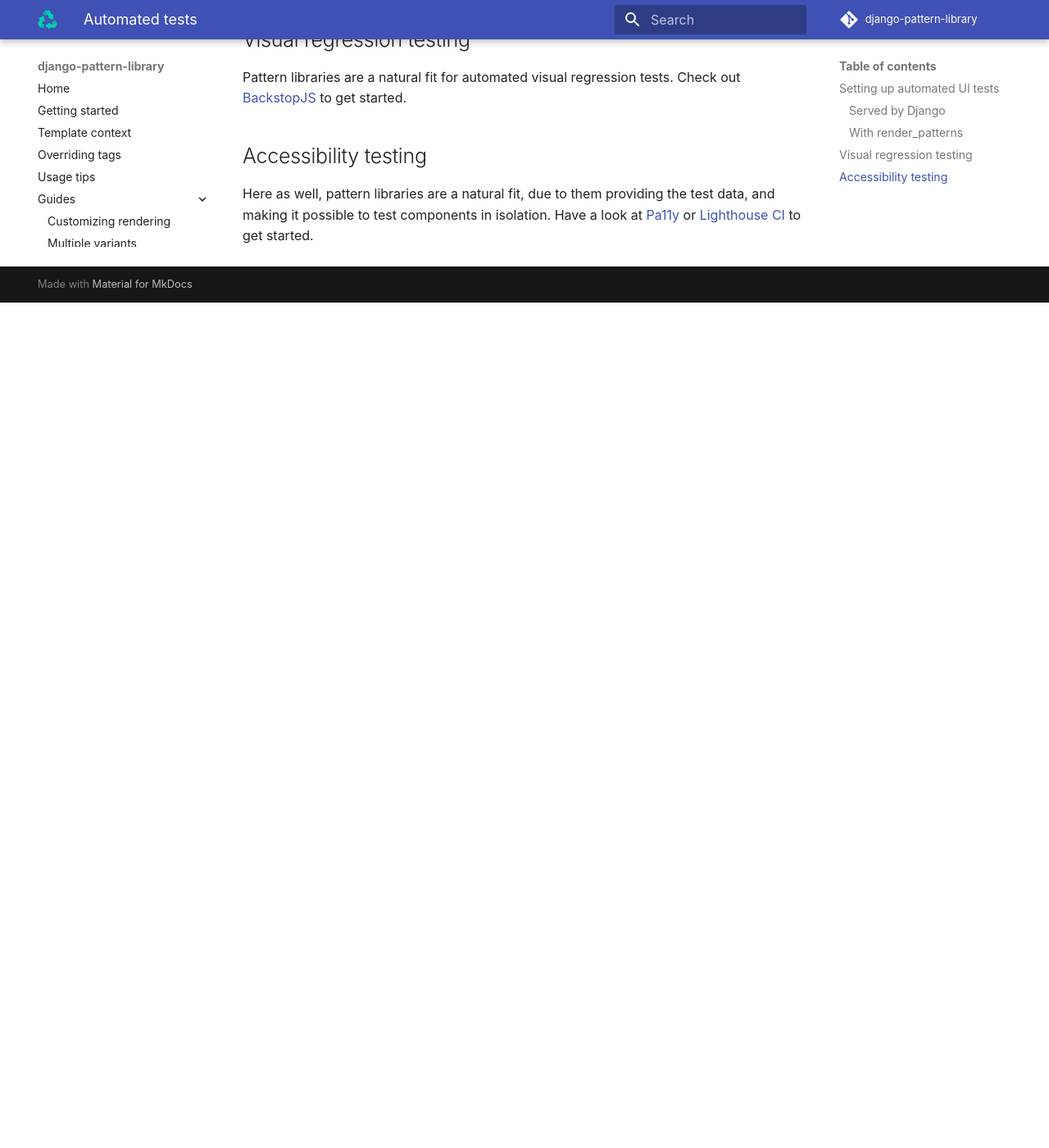
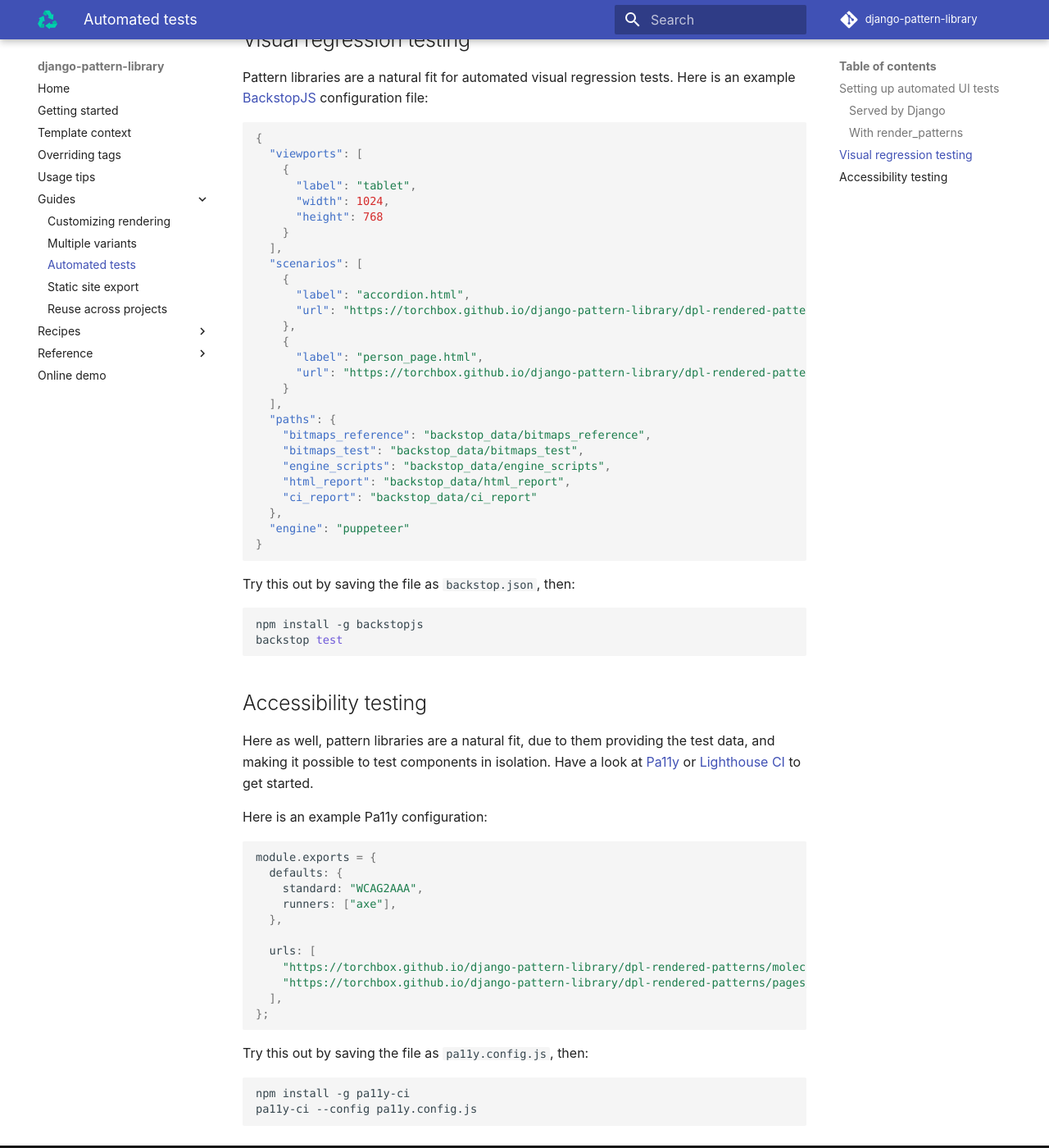
Before and after one commit to torchbox/django-pattern-library, an MkDocs documentation site: the page built from docs/guides/automated-tests.md, in a window 1280 px wide and 1400 px high, scrolled down 1130 px. Shown: the whole window at 82% size. Built offline with MkDocs 1.6.1 and Material for MkDocs 9.7.7, drawn with Linux system fonts in a browser that asks for light colours; comment, search, counter and statistics services are not loaded; before the commit the page ends 1499 px from its top, so only the background shows below that.

Commit message:
Add better examples of automated tests

````diff
--- a/docs/guides/automated-tests.md
+++ b/docs/guides/automated-tests.md
@@ -28,8 +28,68 @@
 
 ## Visual regression testing
 
-Pattern libraries are a natural fit for automated visual regression tests. Check out [BackstopJS](https://github.com/garris/BackstopJS) to get started.
+Pattern libraries are a natural fit for automated visual regression tests. Here is an example [BackstopJS](https://github.com/garris/BackstopJS) configuration file:
+
+```json
+{
+  "viewports": [
+    {
+      "label": "tablet",
+      "width": 1024,
+      "height": 768
+    }
+  ],
+  "scenarios": [
+    {
+      "label": "accordion.html",
+      "url": "https://torchbox.github.io/django-pattern-library/dpl-rendered-patterns/molecules/accordion/accordion.html"
+    },
+    {
+      "label": "person_page.html",
+      "url": "https://torchbox.github.io/django-pattern-library/dpl-rendered-patterns/pages/people/person_page.html"
+    }
+  ],
+  "paths": {
+    "bitmaps_reference": "backstop_data/bitmaps_reference",
+    "bitmaps_test": "backstop_data/bitmaps_test",
+    "engine_scripts": "backstop_data/engine_scripts",
+    "html_report": "backstop_data/html_report",
+    "ci_report": "backstop_data/ci_report"
+  },
+  "engine": "puppeteer"
+}
+```
+
+Try this out by saving the file as `backstop.json`, then:
+
+```sh
+npm install -g backstopjs
+backstop test
+```
 
 ## Accessibility testing
 
 Here as well, pattern libraries are a natural fit, due to them providing the test data, and making it possible to test components in isolation. Have a look at [Pa11y](https://pa11y.org/) or [Lighthouse CI](https://github.com/GoogleChrome/lighthouse-ci) to get started.
+
+Here is an example Pa11y configuration:
+
+```js
+module.exports = {
+  defaults: {
+    standard: "WCAG2AAA",
+    runners: ["axe"],
+  },
+
+  urls: [
+    "https://torchbox.github.io/django-pattern-library/dpl-rendered-patterns/molecules/accordion/accordion.html",
+    "https://torchbox.github.io/django-pattern-library/dpl-rendered-patterns/pages/people/person_page.html",
+  ],
+};
+```
+
+Try this out by saving the file as `pa11y.config.js`, then:
+
+```sh
+npm install -g pa11y-ci
+pa11y-ci --config pa11y.config.js
+```
````
Also changed, not shown: 2 other files.
